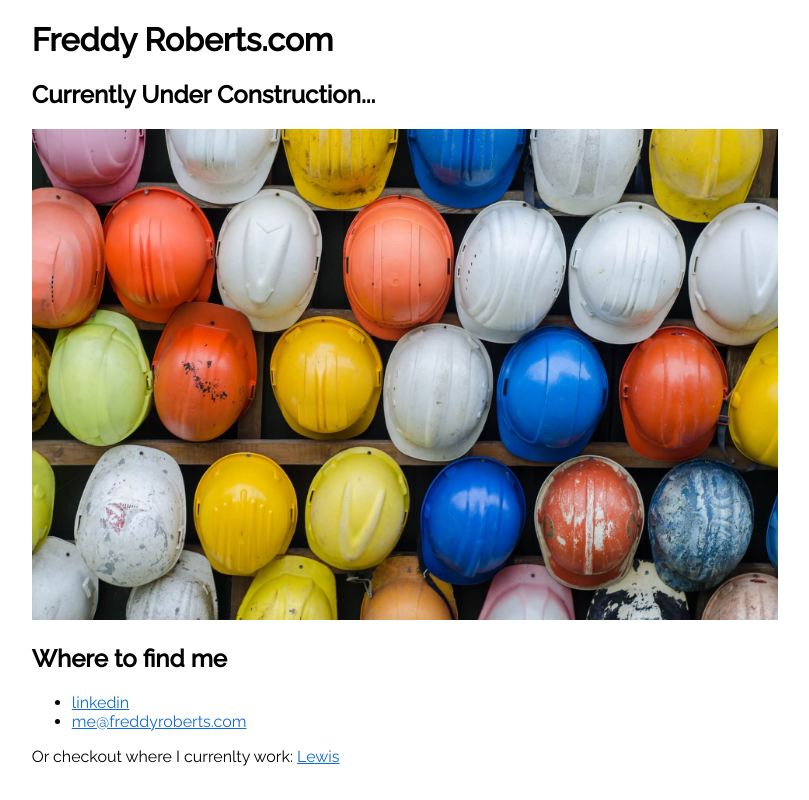
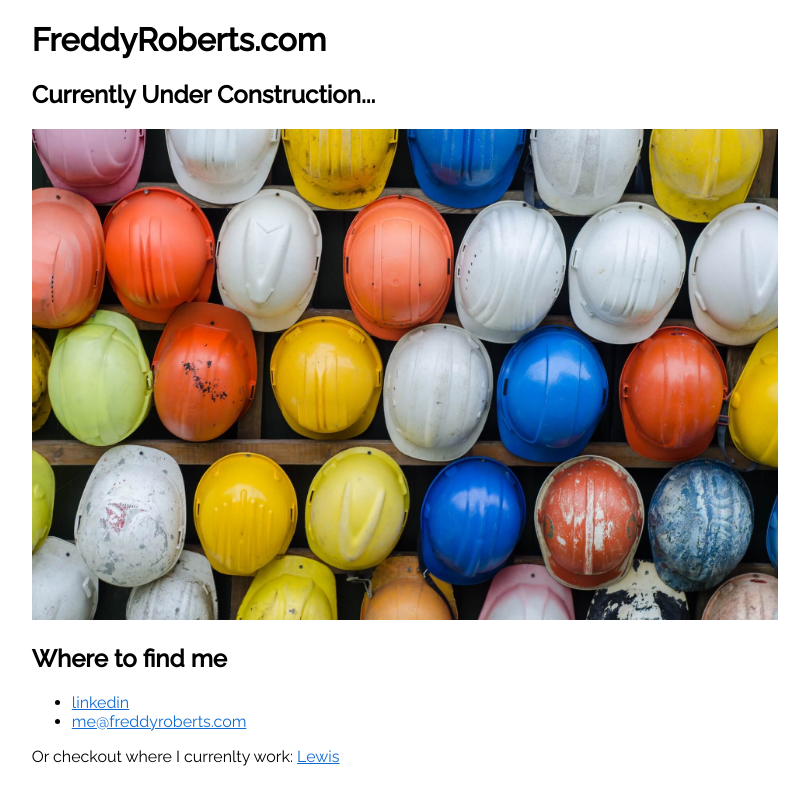
Before and after one commit to freddyroberts/freddyroberts.github.io, a plain HTML site: page index.html in a window 1280 px wide. Shown: the whole page, without its empty margins (235-1044 px from the left). Drawn offline with Linux system fonts and the light colour scheme.

Commit message:
Update index.html

```diff
--- a/index.html
+++ b/index.html
@@ -12,7 +12,7 @@
 
 	<body>
 		<div class="container">
-			<h1>Freddy Roberts.com</h1>
+			<h1>FreddyRoberts.com</h1>
 			<section>
 				<h2>Currently Under Construction...</h2>
 				<img src="public/assets/img/underconstruction.jpeg" alt="Under Construction">
```
